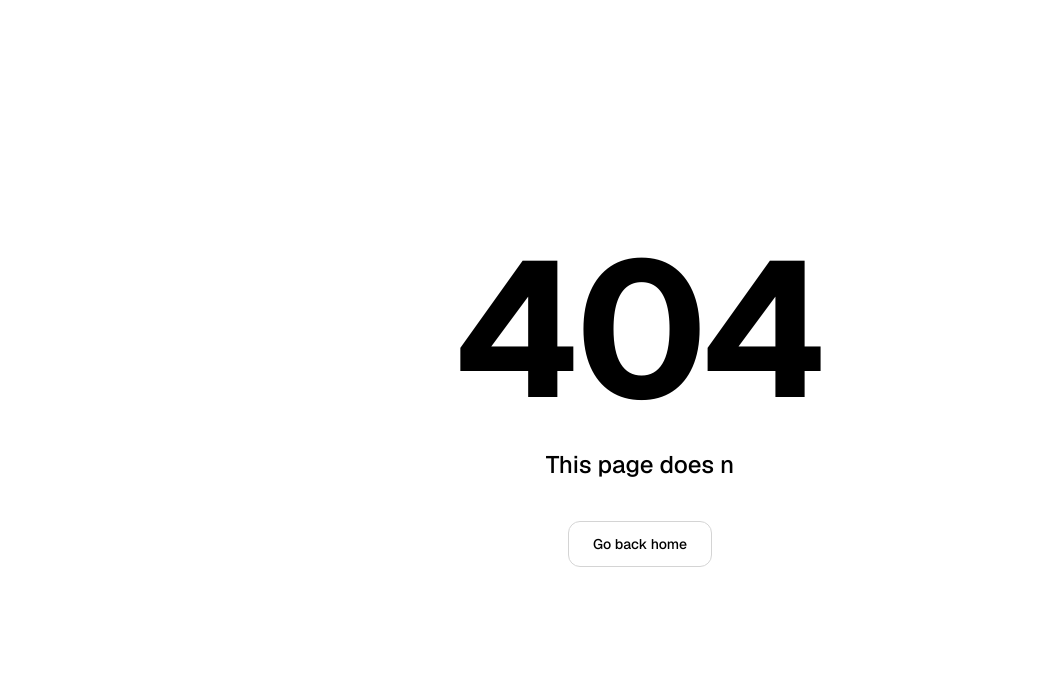
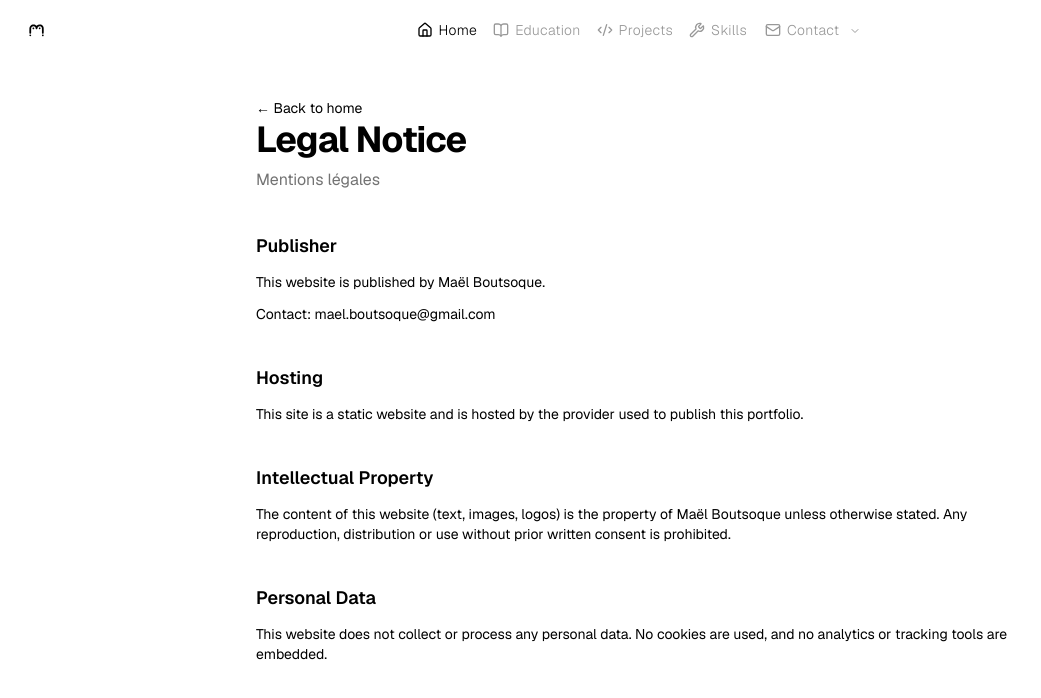
Before and after one commit to mael-boutsoque/personal-site, a Next.js app: page /legal-notice in a window 1280 px wide. Before the commit this address had no page. Shown: the top 698 px of the page, without its empty margins (0-1041 px from the left). Built offline with nearby package versions, Linux system fonts and the light colour scheme; a web font is replaced by a local one.

Commit message:
add legal terms

```diff
--- a/app/layout.tsx
+++ b/app/layout.tsx
@@ -3,6 +3,7 @@ import type { Metadata } from "next"
 import { Geist, Anta } from "next/font/google";
 import { cn } from "@/lib/utils";
 import { LenisProvider } from "@/components/lenis-provider";
+import { FloatingHeader } from "@/components/floating-header";
 
 const geist = Geist({subsets:['latin'],variable:'--font-sans'});
 const anta = Anta({weight:"400",subsets:['latin'],variable:'--font-anta'});
@@ -21,7 +22,10 @@ export default function RootLayout({
   return (
     <html lang="en" className={cn("font-sans", geist.variable, anta.variable)}>
       <body>
-        <LenisProvider>{children}</LenisProvider>
+        <LenisProvider>
+          <FloatingHeader />
+          {children}
+        </LenisProvider>
       </body>
     </html>
   )
--- /dev/null
+++ b/app/legal-notice/page.tsx
@@ -0,0 +1,51 @@
+import Link from "next/link"
+
+export default function LegalNoticePage() {
+  return (
+    <main className="min-h-screen px-4 md:px-6 py-24">
+      <div className="mx-auto max-w-3xl space-y-10">
+        <Link href="/" className="text-sm text-primary underline-offset-4 hover:underline">
+          ← Back to home
+        </Link>
+
+        <header className="space-y-2">
+          <h1 className="text-3xl md:text-4xl font-bold tracking-tight">Legal Notice</h1>
+          <p className="text-muted-foreground">Mentions légales</p>
+        </header>
+
+        <section className="space-y-3">
+          <h2 className="text-lg font-semibold">Publisher</h2>
+          <p className="text-sm text-foreground">
+            This website is published by Maël Boutsoque.
+          </p>
+          <p className="text-sm text-foreground">
+            Contact: <a href="mailto:mael.boutsoque@gmail.com" className="text-primary underline-offset-4 hover:underline">mael.boutsoque@gmail.com</a>
+          </p>
+        </section>
+
+        <section className="space-y-3">
+          <h2 className="text-lg font-semibold">Hosting</h2>
+          <p className="text-sm text-foreground">
+            This site is a static website and is hosted by the provider used to publish this portfolio.
+          </p>
+        </section>
+
+        <section className="space-y-3">
+          <h2 className="text-lg font-semibold">Intellectual Property</h2>
+          <p className="text-sm text-foreground">
+            The content of this website (text, images, logos) is the property of Maël Boutsoque unless otherwise
+            stated. Any reproduction, distribution or use without prior written consent is prohibited.
+          </p>
+        </section>
+
+        <section className="space-y-3">
+          <h2 className="text-lg font-semibold">Personal Data</h2>
+          <p className="text-sm text-foreground">
+            This website does not collect or process any personal data. No cookies are used, and no analytics or
+            tracking tools are embedded.
+          </p>
+        </section>
+      </div>
+    </main>
+  )
+}
--- a/components/floating-header.tsx
+++ b/components/floating-header.tsx
@@ -35,7 +35,15 @@ const contactItems: ContactItem[] = [
   { label: 'Download CV', icon: FileDown, href: '/CV_EN_complet.pdf' },
 ];
 
+function isHomePage() {
+  return window.location.pathname === '/' || window.location.pathname === '';
+}
+
 function scrollTo(id: string) {
+  if (!isHomePage()) {
+    window.location.assign('/' + id);
+    return;
+  }
   const el = document.getElementById(id.replace('#', ''));
   if (!el) return;
   const target = el.getBoundingClientRect().top + window.scrollY;
@@ -56,6 +64,13 @@ function scrollTo(id: string) {
 export function FloatingHeader() {
   const [open, setOpen] = React.useState(false);
   const [active, setActive] = React.useState('#hero');
+
+  React.useEffect(() => {
+    const id = window.location.hash;
+    if (id && id !== '#hero') {
+      setTimeout(() => scrollTo(id), 200);
+    }
+  }, []);
 
   React.useEffect(() => {
     const ids = links.map(l => l.href.replace('#', ''));
--- a/components/home-content.tsx
+++ b/components/home-content.tsx
@@ -2,7 +2,6 @@
 
 import { useEffect, useRef } from "react"
 import { Mail } from "lucide-react"
-import { FloatingHeader } from "@/components/floating-header"
 import { CTASection } from "@/components/hero-dithering-card"
 import { Skills } from "@/components/skills"
 import { GlassBlogCard } from "@/components/ui/glass-blog-card-shadcnui"
@@ -74,7 +73,6 @@ export default function HomeContent() {
 
   return (
     <>
-      <FloatingHeader />
       <CTASection />
       <section id="education" className="w-full px-4 md:px-6 py-24 md:py-32">
         <AnimatedSection className="max-w-6xl mx-auto">
@@ -158,8 +156,7 @@ export default function HomeContent() {
           { href: "#skills", label: "Skills" },
         ]}
         legalLinks={[
-          { href: "#", label: "Privacy" },
-          { href: "#", label: "Terms" },
+          { href: "/legal-notice", label: "Legal Notice" },
         ]}
         copyright={{ text: `© ${new Date().getFullYear()} Maël Boutsoque. All rights reserved.` }}
       />
```
